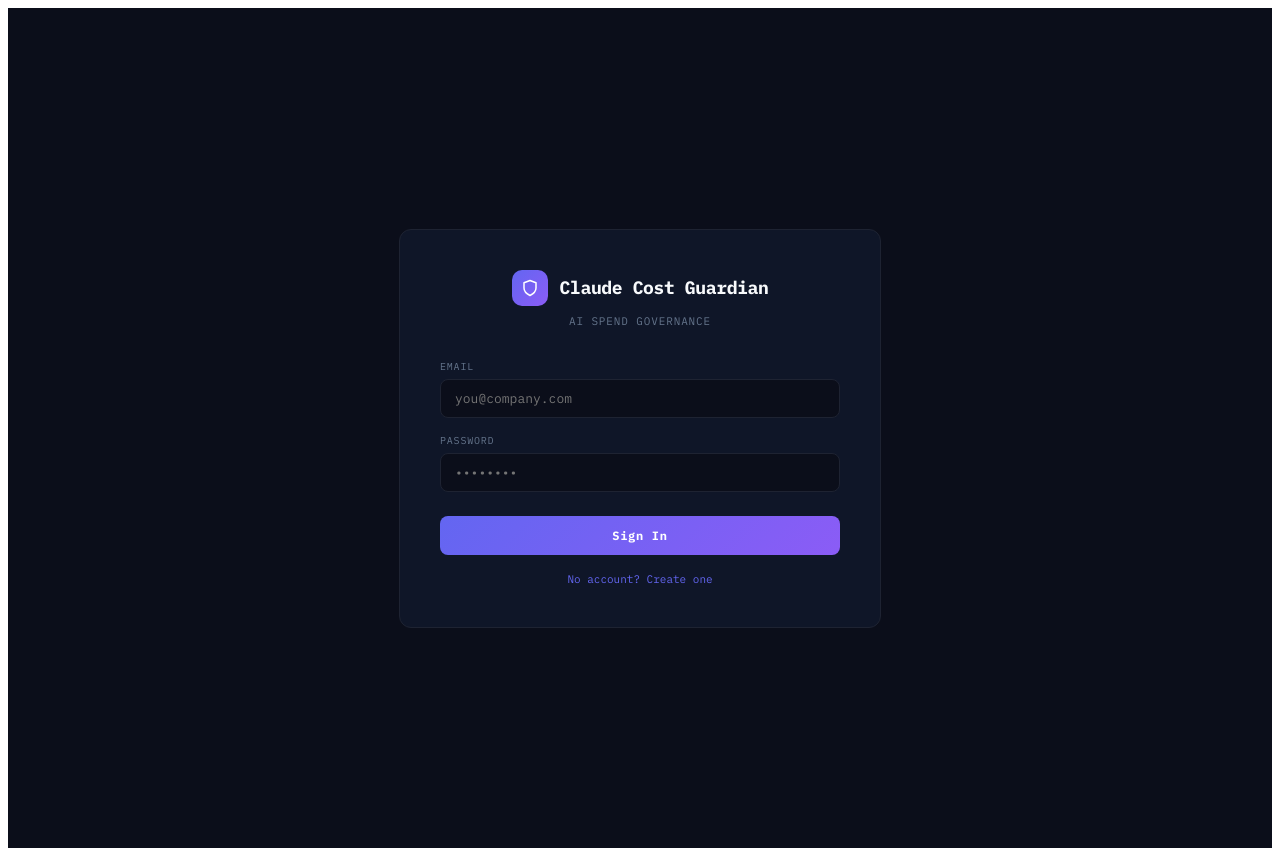
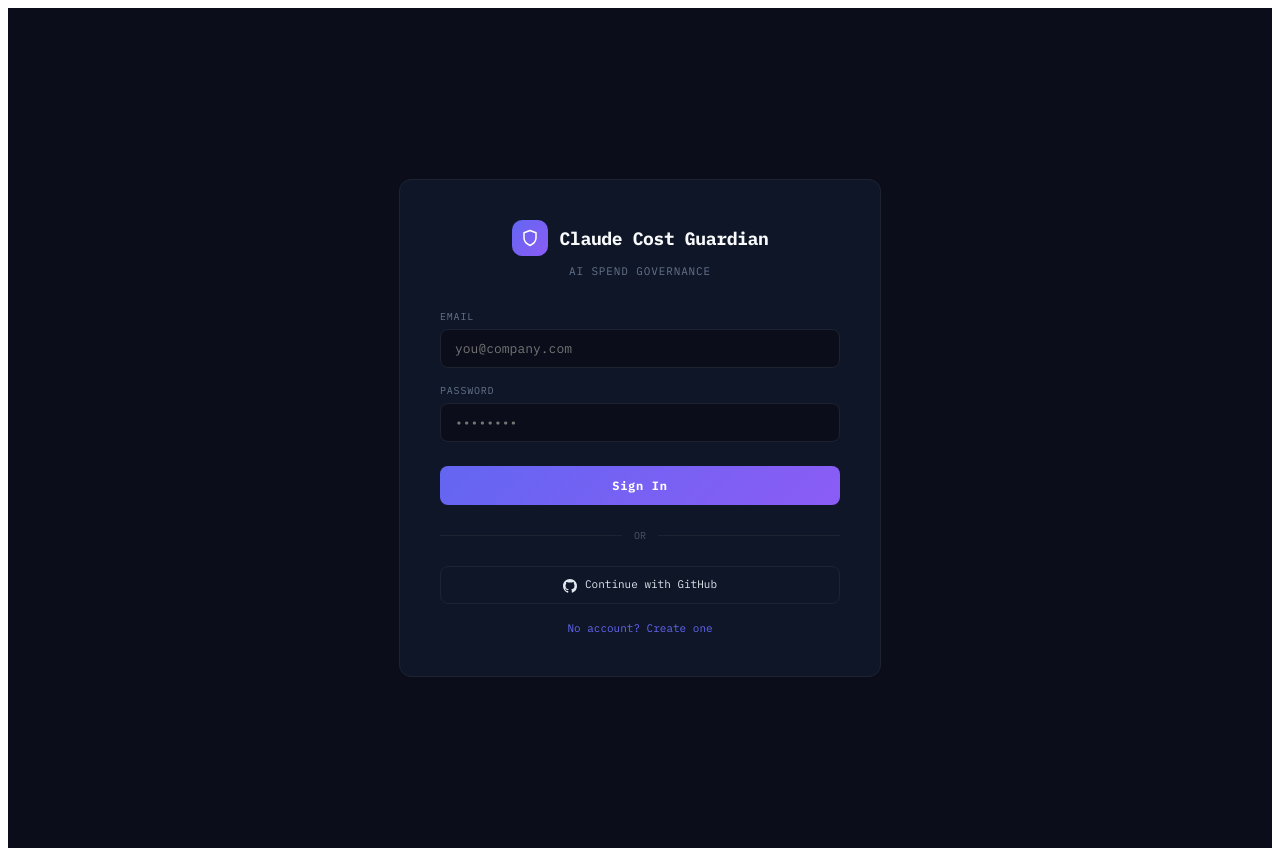
Before and after one commit to testerooms/Tokenizer, a React (Vite) app in the folder packages/dashboard/: page / in a window 1280 px wide. Built offline with nearby package versions, Linux system fonts and the light colour scheme; no server answers.

Commit message:
Fix profile auth to use JWT metadata; add GitHub OAuth login button

```diff
--- a/packages/dashboard/src/Login.tsx
+++ b/packages/dashboard/src/Login.tsx
@@ -167,6 +167,19 @@
     onAuth();
   }
 
+  async function handleGitHubLogin() {
+    setError("");
+    setLoading(true);
+    const { error: err } = await supabase.auth.signInWithOAuth({
+      provider: "github",
+      options: { redirectTo: window.location.origin },
+    });
+    if (err) {
+      setError(err.message);
+      setLoading(false);
+    }
+  }
+
   return (
     <div style={styles.wrap}>
       <div style={styles.box}>
@@ -215,6 +228,23 @@
           </button>
         </form>
 
+        <div style={styles.divider}>
+          <div style={styles.dividerLine} />
+          <span>OR</span>
+          <div style={styles.dividerLine} />
+        </div>
+
+        <button
+          style={styles.magicBtn}
+          onClick={handleGitHubLogin}
+          disabled={loading}
+        >
+          <svg width="14" height="14" viewBox="0 0 24 24" fill="currentColor" style={{ verticalAlign: "middle", marginRight: 8 }}>
+            <path d="M12 0C5.37 0 0 5.37 0 12c0 5.31 3.435 9.795 8.205 11.385.6.105.825-.255.825-.57 0-.285-.015-1.23-.015-2.235-3.015.555-3.795-.735-4.035-1.41-.135-.345-.72-1.41-1.23-1.695-.42-.225-1.02-.78-.015-.795.945-.015 1.62.87 1.845 1.23 1.08 1.815 2.805 1.305 3.495.99.105-.78.42-1.305.765-1.605-2.67-.3-5.46-1.335-5.46-5.925 0-1.305.465-2.385 1.23-3.225-.12-.3-.54-1.53.12-3.18 0 0 1.005-.315 3.3 1.23.96-.27 1.98-.405 3-.405s2.04.135 3 .405c2.295-1.56 3.3-1.23 3.3-1.23.66 1.65.24 2.88.12 3.18.765.84 1.23 1.905 1.23 3.225 0 4.605-2.805 5.625-5.475 5.925.435.375.81 1.095.81 2.22 0 1.605-.015 2.895-.015 3.3 0 .315.225.69.825.57A12.02 12.02 0 0024 12c0-6.63-5.37-12-12-12z" />
+          </svg>
+          Continue with GitHub
+        </button>
+
         <button
           style={styles.toggle}
           onClick={() => setMode(mode === "signin" ? "signup" : "signin")}
--- a/packages/dashboard/src/auth.ts
+++ b/packages/dashboard/src/auth.ts
@@ -11,20 +11,11 @@
   const { data: { user } } = await supabase.auth.getUser();
   if (!user) return null;
 
-  const { data, error } = await supabase
-    .from("profiles")
-    .select("id, email, role, name")
-    .eq("id", user.id)
-    .single();
-
-  if (error || !data) {
-    return {
-      id: user.id,
-      email: user.email ?? "unknown",
-      role: "viewer",
-      name: user.email?.split("@")[0] ?? "unknown",
-    };
-  }
-
-  return data;
+  const metadataRole = user.user_metadata?.role as string | undefined;
+  return {
+    id: user.id,
+    email: user.email ?? "unknown",
+    role: metadataRole === "admin" ? "admin" : "viewer",
+    name: (user.user_metadata?.name as string) ?? user.email?.split("@")[0] ?? "unknown",
+  };
 }
```
